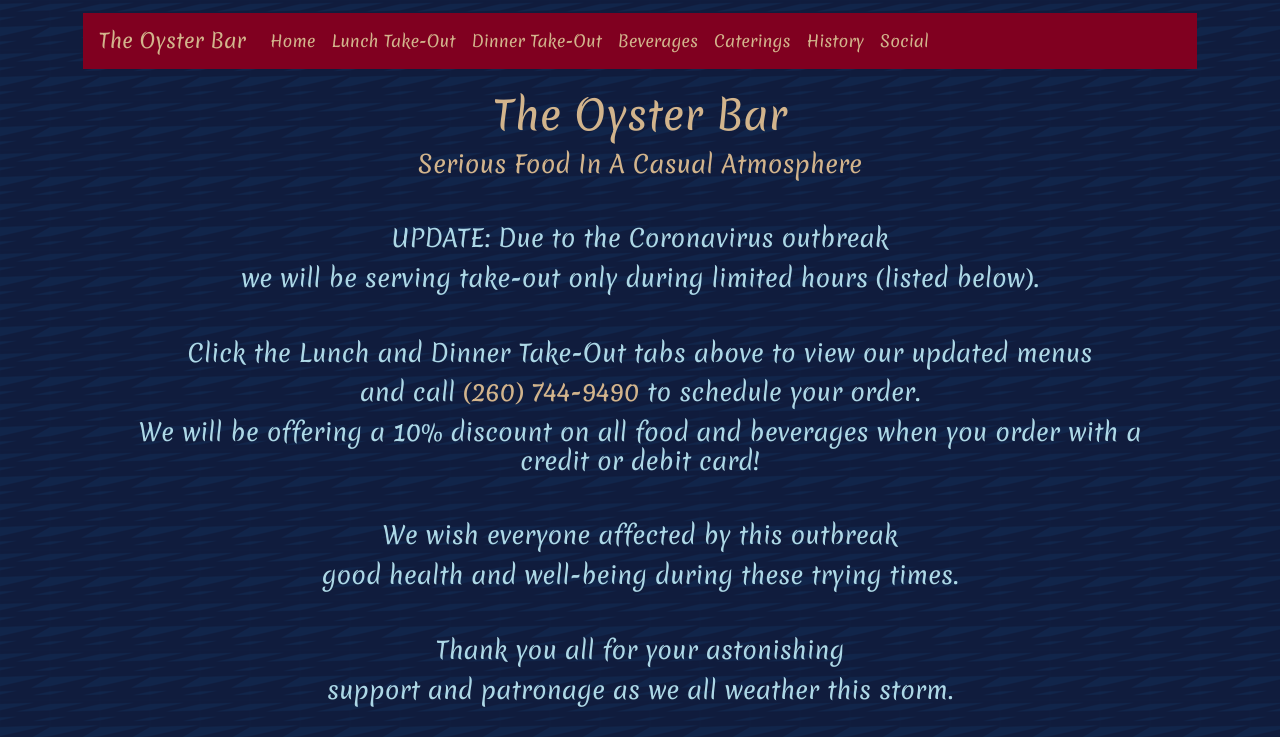
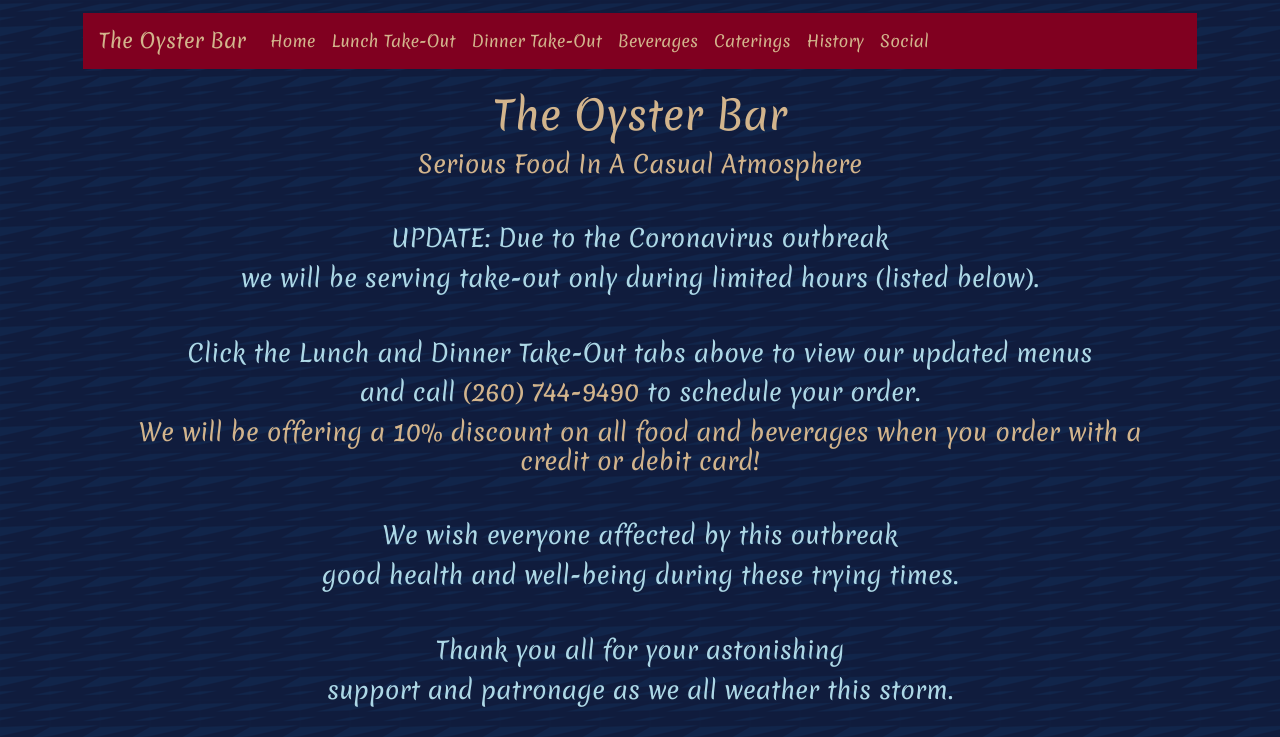
Before and after one commit to TrentGard/oyster-bar, a React (Create React App) app: page / in a window 1280 px wide. Shown: the top 737 px of the page. Built offline with nearby package versions, Linux system fonts and the light colour scheme.

Commit message:
changed offer color

```diff
--- a/src/pages/Coronavirus.js
+++ b/src/pages/Coronavirus.js
@@ -13,7 +13,7 @@ const Coronavirus = () => {
         <br />
         <h4 className="page-title blue">Click the Lunch and Dinner Take-Out tabs above to view our updated menus</h4>
         <h4 className="page-title blue">and call <a href="tel:260-744-9490" style={{ color: 'tan' }}>(260) 744-9490</a> to schedule your order.</h4>
-        <h4 className="page-title blue">We will be offering a 10% discount on all food and beverages when you order with a credit or debit card!</h4>
+        <h4 className="page-title">We will be offering a 10% discount on all food and beverages when you order with a credit or debit card!</h4>
         <br />
         <h4 className="page-title blue">We wish everyone affected by this outbreak</h4>
         <h4 className="page-title blue">good health and well-being during these trying times.</h4>
```
